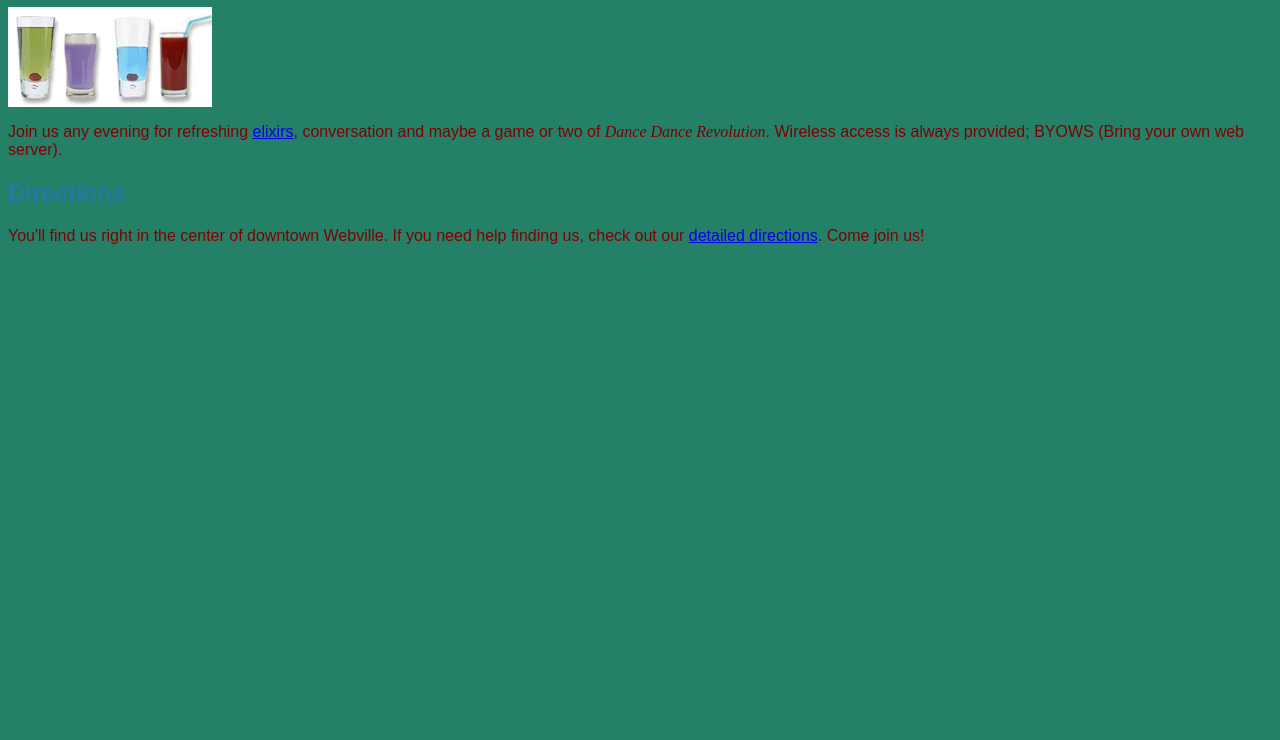
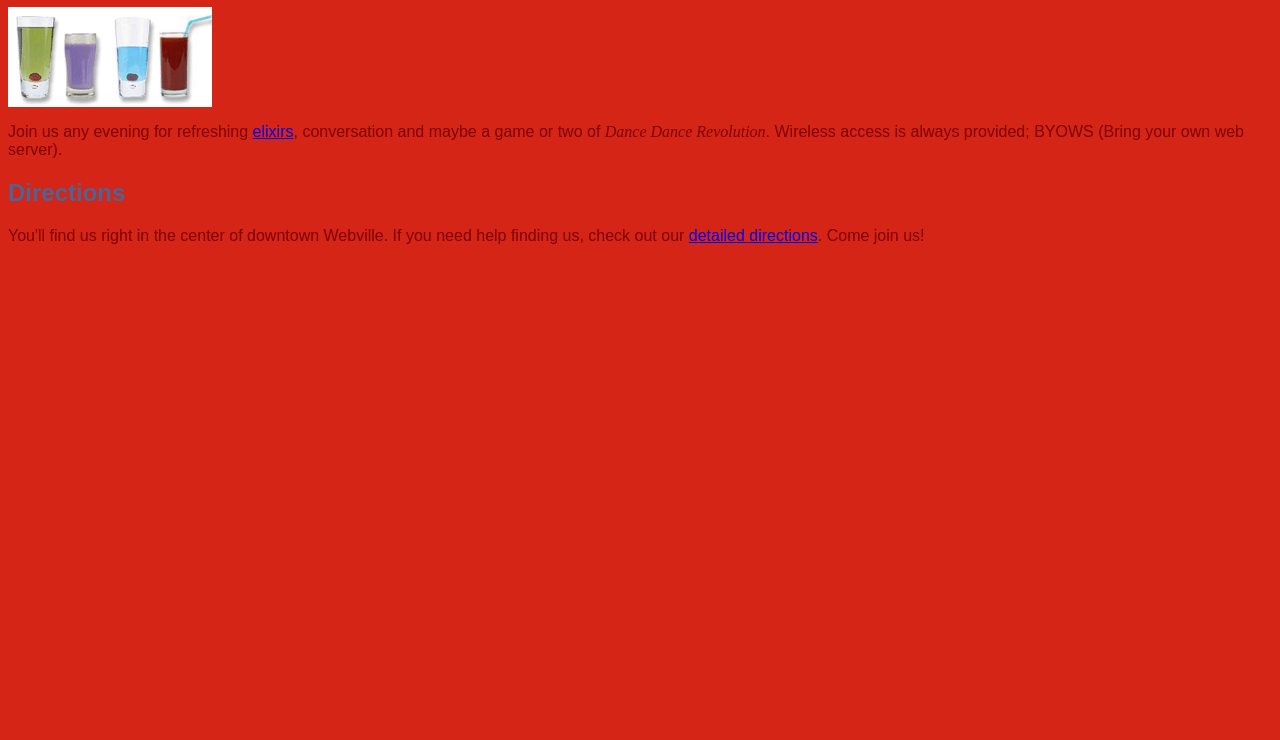
Before and after one commit to 0730Wcc/webcourse, a plain HTML site: page 14/index.html in a window 1280 px wide. Shown: the part 60-800 px from the top of the page. Drawn offline with Linux system fonts and the light colour scheme.

Commit message:
14css新增背景颜色

```diff
--- a/14/lounge.css
+++ b/14/lounge.css
@@ -23,4 +23,5 @@ body{
 }
 body{
 background-color: rgb(36,128,103);
+background-color: #D42517;
 }
```
